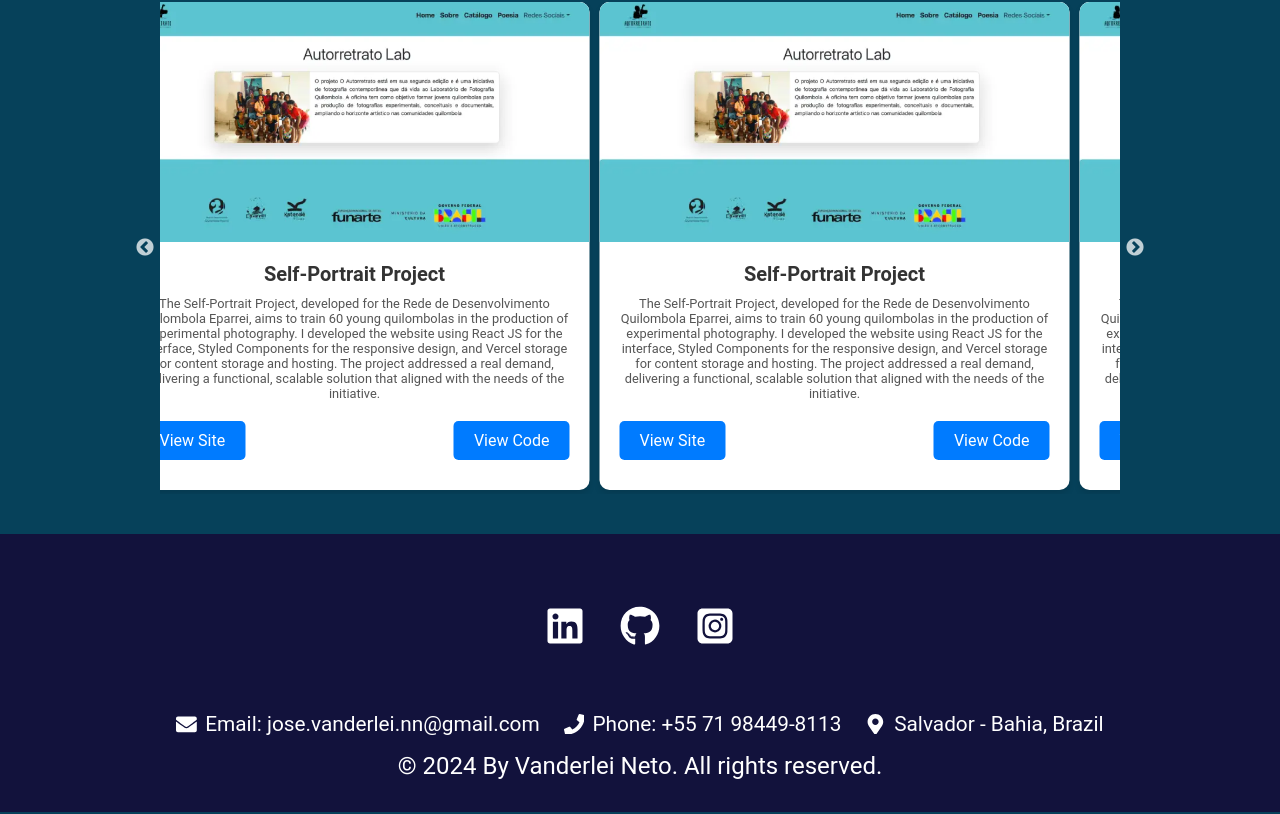
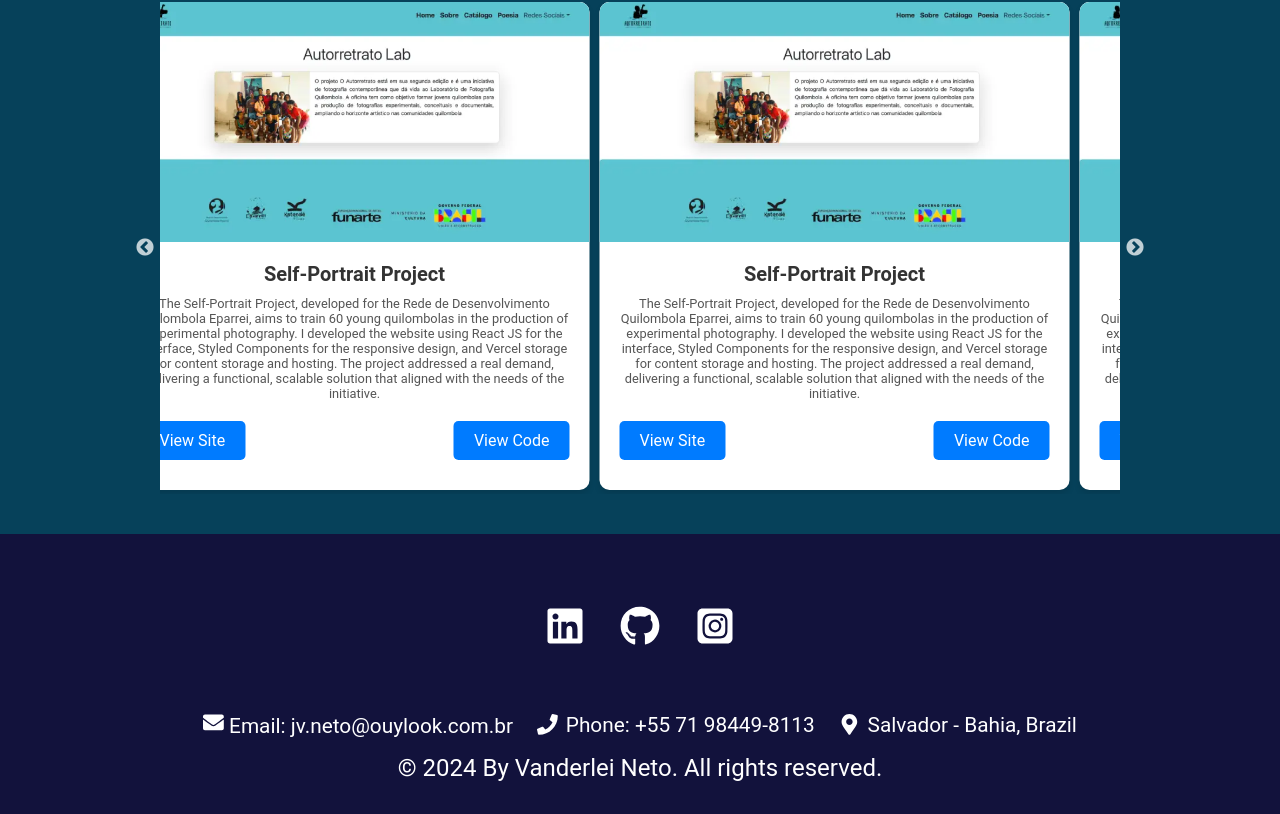
Before and after one commit to josevanderleineto/my-porfolio, a React (Vite) app: page / in a window 1280 px wide. Shown: the part 2758-3572 px from the top of the page. Built offline with nearby package versions, Linux system fonts and the light colour scheme.

Commit message:
Email malito

```diff
--- a/src/components/Footer/index.jsx
+++ b/src/components/Footer/index.jsx
@@ -23,7 +23,7 @@ const Footer = () => {
             </SocialIcon>
             <FooterContact>
                 <ContactItem>
-                    <FaEnvelope /> {t('footer.text1')}
+                    <Email href="mailto:jv.neto@outlook.com.be"><FaEnvelope /> {t('footer.text1')}</Email>
                 </ContactItem>
                 <ContactItem>
                     <FaPhone /> {t('footer.text2')}
@@ -83,6 +83,16 @@ const FooterContact = styled.div`
     }
 `;
 
+const Email = styled.a`
+    color: var(--color-text);
+    text-decoration: none;
+    transition: color 0.3s;
+
+    &:hover {
+        color: var(--bg-gray); /* Ajuste a cor conforme desejado para o hover */
+    }
+`;
+
 const ContactItem = styled.div`
     display: flex;
     align-items: center;
--- a/src/locales/en.json
+++ b/src/locales/en.json
@@ -112,7 +112,7 @@
 
   "footer": {
     "title": "Contact",
-    "text1": "Email: jose.vanderlei.nn@gmail.com",
+    "text1": "Email: jv.neto@ouylook.com.br",
     "text2": "Phone: +55 71 98449-8113",
     "text3": "Salvador - Bahia, Brazil",
     "text": "© 2024 By Vanderlei Neto. All rights reserved."
--- a/src/locales/pt.json
+++ b/src/locales/pt.json
@@ -107,7 +107,7 @@
 
 
   "footer": {
-    "text1": "Email: vanderlei.nn@gmail.com",
+    "text1": "Email: jv.neto@outlook.com.br",
     "text2": "Telefone: +55 71 98449-8113",
     "text3": "Salvador - Bahia, Brasil",
     "text": "© 2024 Feito por  Vanderlei Neto. Todos os direitos reservados."
```
